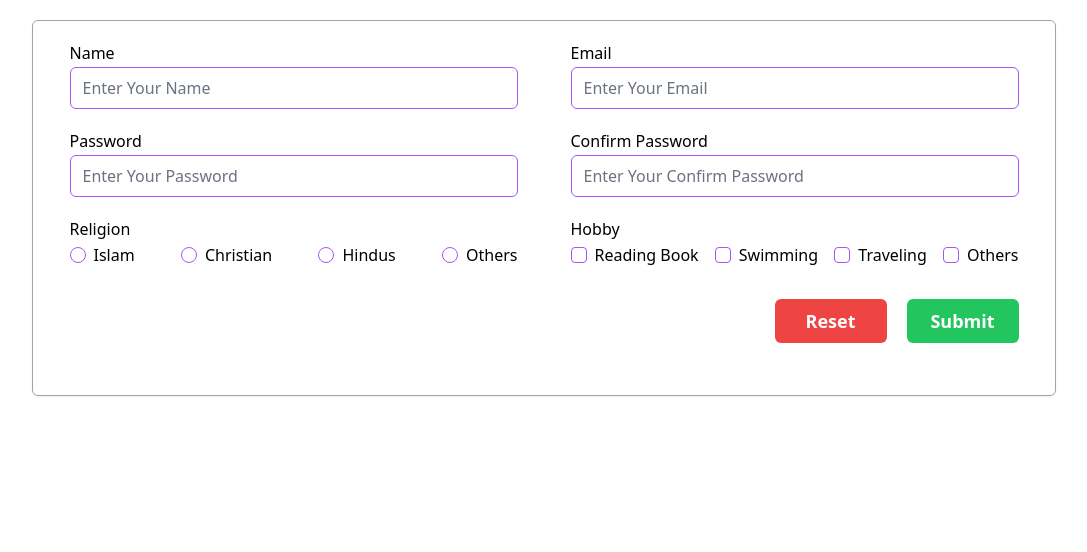
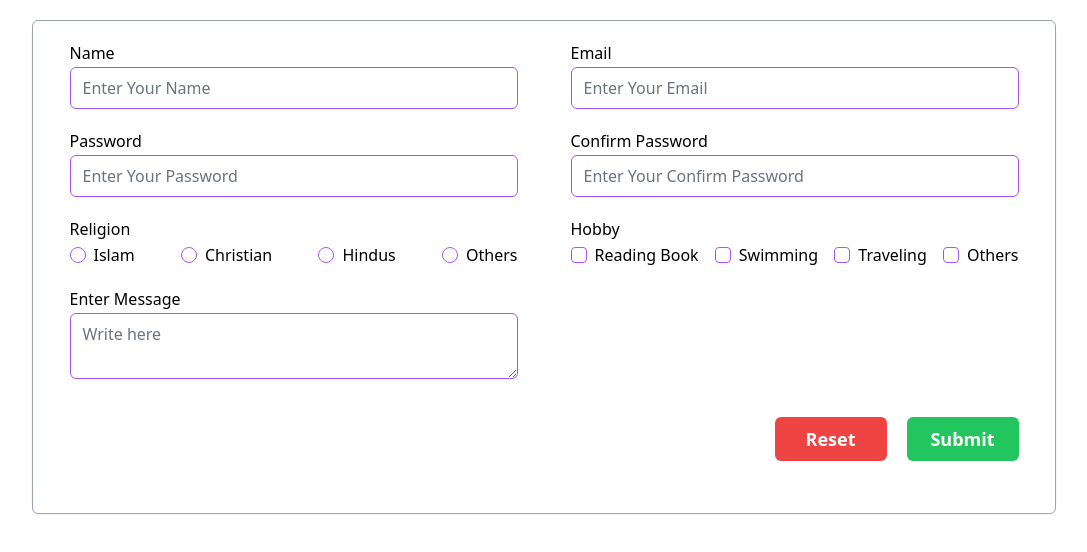
Before and after one commit to yasin2514/reusable-components, a React (Vite) app: page / in a window 1280 px wide. Shown: the top 552 px of the page, without its empty margins (96-1183 px from the left). Built offline with nearby package versions, Linux system fonts and the light colour scheme.

Commit message:
text area component done with types

```diff
--- a/src/components/Form/Input.tsx
+++ b/src/components/Form/Input.tsx
@@ -4,8 +4,10 @@ import {
   TInnerSectionContextProps,
   TInnerSectionProps,
   TInputProps,
+  TTextAreaProps,
 } from "../../types/types";
 
+// for the Input component
 export const Input = ({
   label,
   register,
@@ -15,14 +17,16 @@ export const Input = ({
 }: TInputProps) => {
   const { name } = register;
   const { placeholder } = rest;
+  const random = Math.random().toString(36).substring(7);
+  const id = name?.concat(random).toLowerCase();
   return (
     <div className=" w-full max-w-md">
-      <label htmlFor={name} className="block mb-0.5">
+      <label htmlFor={id} className="block mb-0.5">
         {label}
       </label>
       <input
         type={type ? type : "text"}
-        id={name}
+        id={id}
         {...register}
         placeholder={
           placeholder || (label ? `Enter Your ${label}` : `Enter your ${name}`)
@@ -36,8 +40,7 @@ export const Input = ({
   );
 };
 
-
-
+// for the radio button and checkbox component
 const InnerSectionContext = createContext<TInnerSectionContextProps | null>(
   null
 );
@@ -65,8 +68,7 @@ export const InnerSection = ({
 };
 Input.InnerSection = InnerSection;
 
-
-
+// for the radio button and checkbox  component
 export const InnerInput = ({ value }: TInnerInputProps) => {
   const { register, type } = useContext(
     InnerSectionContext
@@ -81,3 +83,22 @@ export const InnerInput = ({ value }: TInnerInputProps) => {
   );
 };
 InnerSection.Input = InnerInput;
+
+// for the text area component
+export const TextArea = ({ label, register, ...rest }:TTextAreaProps) => {
+  const { name } = register;
+  const random = Math.random().toString(36).substring(7);
+  const id = name?.concat(random).toLowerCase();
+  return (
+    <div className="w-full max-w-md">
+      <label htmlFor={id} className="block mb-0.5">
+        {label}
+      </label>
+      <textarea
+        id={id}
+        {...register}
+        {...rest}
+      ></textarea>
+    </div>
+  );
+};
--- a/src/pages/Home.tsx
+++ b/src/pages/Home.tsx
@@ -5,6 +5,7 @@ import {
   FormSubmit,
   InnerSection,
   Input,
+  TextArea,
 } from "../components/Form";
 import { zodResolver } from "@hookform/resolvers/zod";
 import { SignUpSchema } from "../validator/form.validator";
@@ -51,19 +52,34 @@ const Home = () => {
             register={register("confirmPassword")}
             errors={errors}
           />
-          <Input.InnerSection type={"radio"} register={register("religion")} errors={errors} label={"Religion"}>
+          <Input.InnerSection
+            type={"radio"}
+            register={register("religion")}
+            errors={errors}
+            label={"Religion"}
+          >
             <InnerSection.Input value={"Islam"} />
             <InnerSection.Input value={"Christian"} />
             <InnerSection.Input value={"Hindus"} />
             <InnerSection.Input value={"Others"} />
           </Input.InnerSection>
-
-          <Input.InnerSection type={"checkbox"} register={register("hobby")} errors={errors} label={"Hobby"}>
+          <Input.InnerSection
+            type={"checkbox"}
+            register={register("hobby")}
+            errors={errors}
+            label={"Hobby"}
+          >
             <InnerSection.Input value={"Reading Book"} />
             <InnerSection.Input value={"Swimming"} />
             <InnerSection.Input value={"Traveling"} />
             <InnerSection.Input value={"Others"} />
           </Input.InnerSection>
+
+          <TextArea
+            label={"Enter Message"}
+            placeholder={"Write here"}
+            register={register("message")}
+          />
         </FormSection>
         <FormSubmit />
       </Form>
--- a/src/types/types.ts
+++ b/src/types/types.ts
@@ -46,3 +46,9 @@ export type TInnerSectionProps = {
   register: UseFormRegisterReturn;
   errors: any;
 };
+
+export type TTextAreaProps = {
+  label: string;
+  register: UseFormRegisterReturn;
+  placeholder?: string;
+};
--- a/src/validator/form.validator.ts
+++ b/src/validator/form.validator.ts
@@ -15,7 +15,7 @@ export const SignUpSchema = z
     religion: z.string().optional(),
     hobby: z.array(z.string()).optional(),
     country: z.string().optional(),
-    textarea: z.string().optional(),
+    message: z.string().optional(),
   })
   .superRefine(({ password, confirmPassword }, ctx) => {
     if (password !== confirmPassword) {
```
